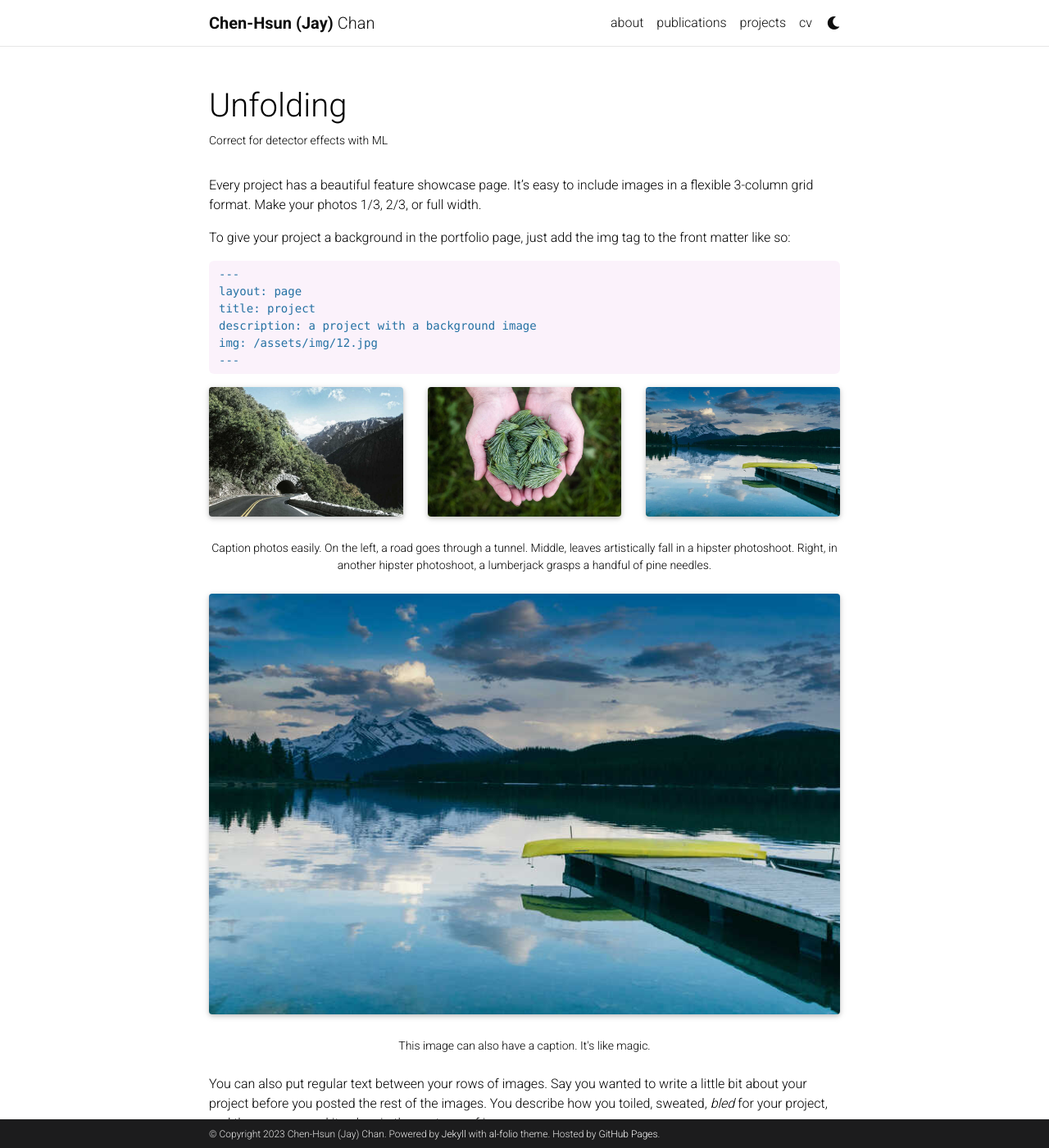
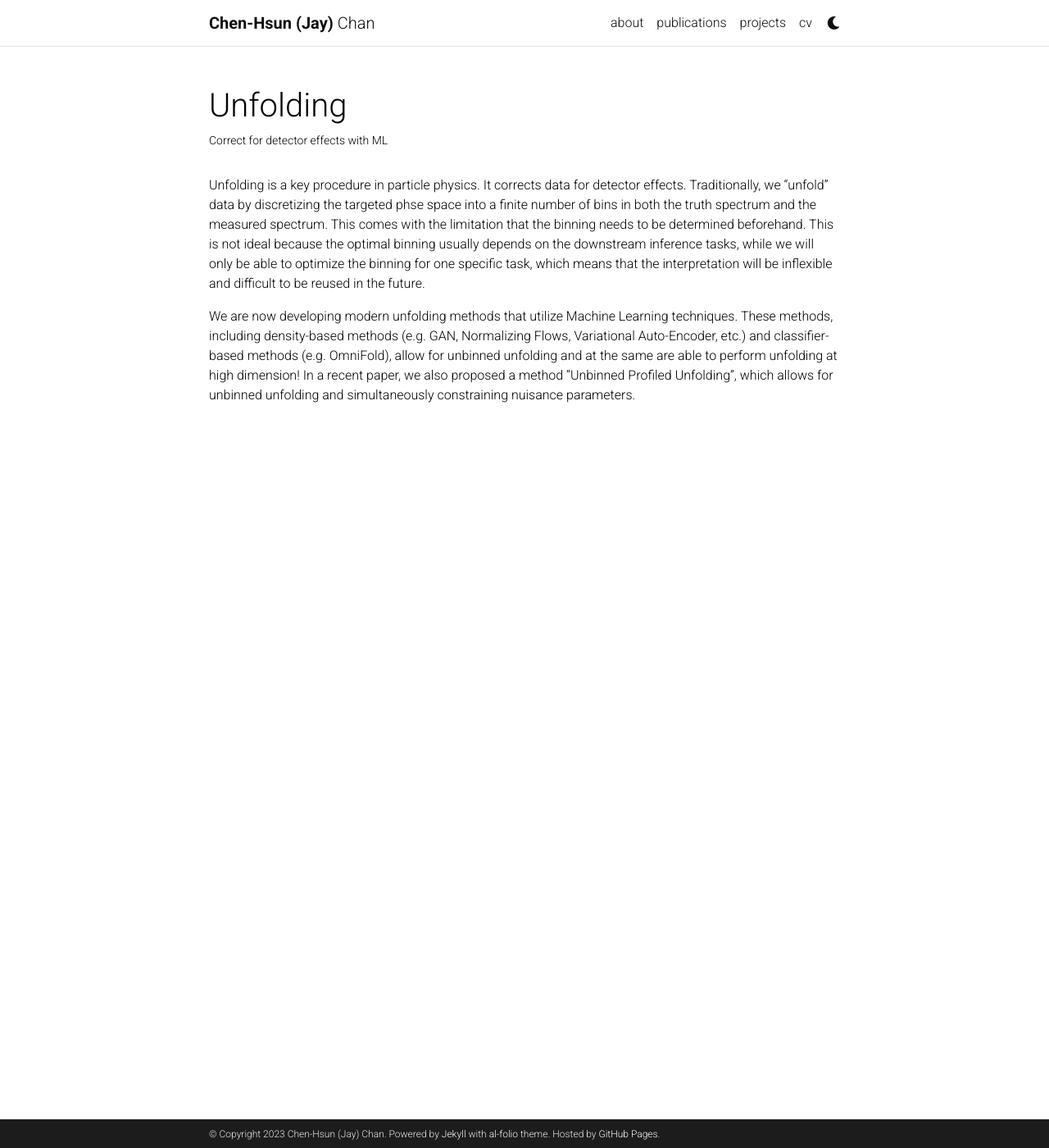
Before and after one commit to jaychan-hep/jaychan-hep.github.io, a Jekyll site: the page built from _projects/Unfolding.md, in a window 1280 px wide and 1400 px high. Shown: the whole window at 82% size. Built offline with Jekyll 4.4.1, drawn with Linux system fonts in a browser that asks for light colours; full-size pictures stand in for the smaller copies a plugin makes; comment, search, counter and statistics services are not loaded; a style sheet for code colours, icons or effects is not loaded; some of the changed text lies outside the part shown.

Commit message:
Unfolding

````diff
--- a/_projects/Unfolding.md
+++ b/_projects/Unfolding.md
@@ -2,80 +2,11 @@
 layout: page
 title: Unfolding
 description: Correct for detector effects with ML
-img: assets/img/7.jpg
-redirect: https://unsplash.com
+img: assets/img/unfolding_illustration.png
 importance: 3
 category: Machine Learning for High Energy Physics
 ---
 
-Every project has a beautiful feature showcase page.
-It's easy to include images in a flexible 3-column grid format.
-Make your photos 1/3, 2/3, or full width.
+Unfolding is a key procedure in particle physics. It corrects data for detector effects. Traditionally, we "unfold" data by discretizing the targeted phse space into a finite number of bins in both the truth spectrum and the measured spectrum. This comes with the limitation that the binning needs to be determined beforehand. This is not ideal because the optimal binning usually depends on the downstream inference tasks, while we will only be able to optimize the binning for one specific task, which means that the interpretation will be inflexible and difficult to be reused in the future.
 
-To give your project a background in the portfolio page, just add the img tag to the front matter like so:
-
-    ---
-    layout: page
-    title: project
-    description: a project with a background image
-    img: /assets/img/12.jpg
-    ---
-
-<div class="row">
-    <div class="col-sm mt-3 mt-md-0">
-        {% include figure.html path="assets/img/1.jpg" title="example image" class="img-fluid rounded z-depth-1" %}
-    </div>
-    <div class="col-sm mt-3 mt-md-0">
-        {% include figure.html path="assets/img/3.jpg" title="example image" class="img-fluid rounded z-depth-1" %}
-    </div>
-    <div class="col-sm mt-3 mt-md-0">
-        {% include figure.html path="assets/img/5.jpg" title="example image" class="img-fluid rounded z-depth-1" %}
-    </div>
-</div>
-<div class="caption">
-    Caption photos easily. On the left, a road goes through a tunnel. Middle, leaves artistically fall in a hipster photoshoot. Right, in another hipster photoshoot, a lumberjack grasps a handful of pine needles.
-</div>
-<div class="row">
-    <div class="col-sm mt-3 mt-md-0">
-        {% include figure.html path="assets/img/5.jpg" title="example image" class="img-fluid rounded z-depth-1" %}
-    </div>
-</div>
-<div class="caption">
-    This image can also have a caption. It's like magic.
-</div>
-
-You can also put regular text between your rows of images.
-Say you wanted to write a little bit about your project before you posted the rest of the images.
-You describe how you toiled, sweated, *bled* for your project, and then... you reveal its glory in the next row of images.
-
-
-<div class="row justify-content-sm-center">
-    <div class="col-sm-8 mt-3 mt-md-0">
-        {% include figure.html path="assets/img/6.jpg" title="example image" class="img-fluid rounded z-depth-1" %}
-    </div>
-    <div class="col-sm-4 mt-3 mt-md-0">
-        {% include figure.html path="assets/img/11.jpg" title="example image" class="img-fluid rounded z-depth-1" %}
-    </div>
-</div>
-<div class="caption">
-    You can also have artistically styled 2/3 + 1/3 images, like these.
-</div>
-
-
-The code is simple.
-Just wrap your images with `<div class="col-sm">` and place them inside `<div class="row">` (read more about the <a href="https://getbootstrap.com/docs/4.4/layout/grid/">Bootstrap Grid</a> system).
-To make images responsive, add `img-fluid` class to each; for rounded corners and shadows use `rounded` and `z-depth-1` classes.
-Here's the code for the last row of images above:
-
-{% raw %}
-```html
-<div class="row justify-content-sm-center">
-    <div class="col-sm-8 mt-3 mt-md-0">
-        {% include figure.html path="assets/img/6.jpg" title="example image" class="img-fluid rounded z-depth-1" %}
-    </div>
-    <div class="col-sm-4 mt-3 mt-md-0">
-        {% include figure.html path="assets/img/11.jpg" title="example image" class="img-fluid rounded z-depth-1" %}
-    </div>
-</div>
-```
-{% endraw %}
+We are now developing modern unfolding methods that utilize Machine Learning techniques. These methods, including density-based methods (e.g. GAN, Normalizing Flows, Variational Auto-Encoder, etc.) and classifier-based methods (e.g. OmniFold), allow for unbinned unfolding and at the same are able to perform unfolding at high dimension! In a recent paper, we also proposed a method "Unbinned Profiled Unfolding", which allows for unbinned unfolding and simultaneously constraining nuisance parameters.
````
Also changed, not shown: assets/img/unfolding_illustration.png (added).
